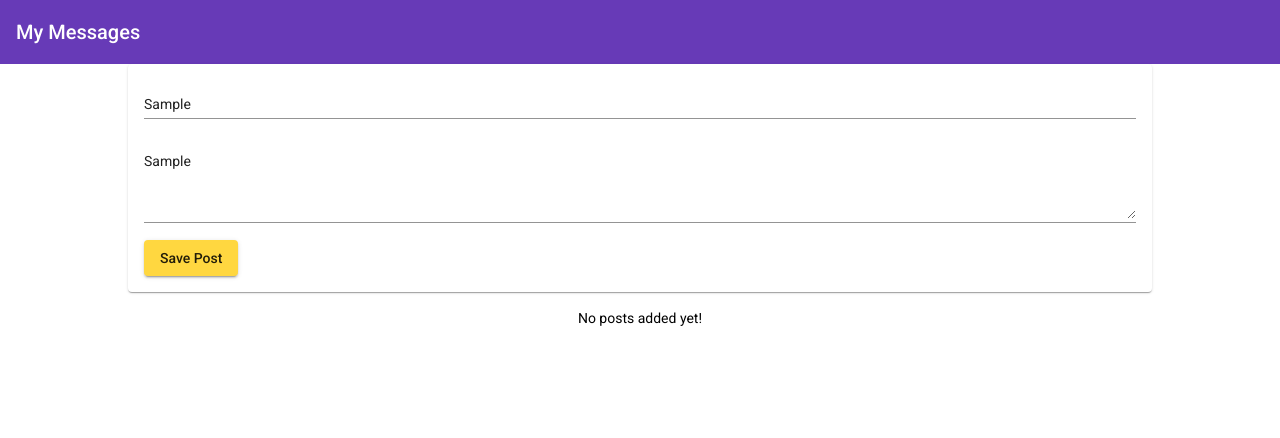
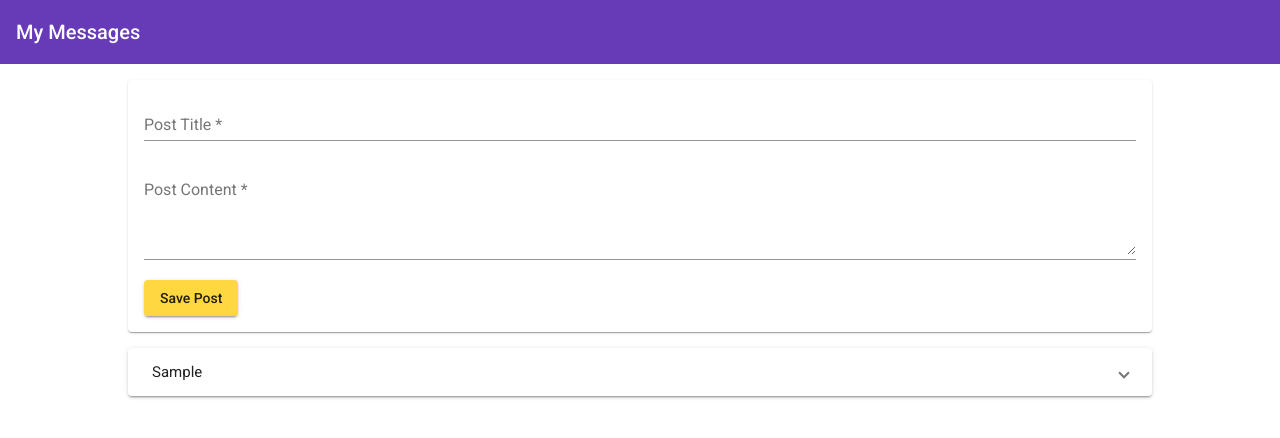
Before and after one commit to tGraham21/MEANPractice, an Angular app: page / in a window 1280 px wide. Both pictures are taken after typing "Sample", "Sample" into the empty fields and a click on the button "Save Post". Shown: the top 438 px of the page. Built offline with nearby package versions, Linux system fonts and the light colour scheme.

Commit message:
finished angular

```diff
--- a/src/app/app.component.css
+++ b/src/app/app.component.css
@@ -1,5 +1,4 @@
 main {
-  margin-top: 1rem;
   width:80%;
-  margin: auto;
+  margin: 1rem auto;
 }
--- a/src/app/app.component.html
+++ b/src/app/app.component.html
@@ -1,5 +1,5 @@
 <app-header></app-header>
 <main>
-  <app-post-create > </app-post-create>
-  <app-post-list ></app-post-list>
+  <app-post-create></app-post-create>
+  <app-post-list></app-post-list>
 </main>
--- a/src/app/app.module.ts
+++ b/src/app/app.module.ts
@@ -10,7 +10,7 @@ import {MatExpansionModule} from '@angular/material/expansion';
 
 
 import { AppComponent } from './app.component';
-import {PostCreateComponent} from './posts/post-create/post-create.component';
+import { PostCreateComponent } from './posts/post-create/post-create.component';
 import { HeaderComponent } from './header/header.component';
 import { PostListComponent } from './posts/post-list/post-list.component';
 
--- a/src/app/posts/post-create/post-create.component.css
+++ b/src/app/posts/post-create/post-create.component.css
@@ -1,4 +1,3 @@
-
 mat-form-field,
 textarea {
   width: 100%;
--- a/src/app/posts/post-create/post-create.component.html
+++ b/src/app/posts/post-create/post-create.component.html
@@ -1,18 +1,22 @@
 <mat-card>
-  <form (onSubmit)="onAddPost(postForm)" #postForm="ngForm">
+  <form (submit)="onAddPost(postForm)" #postForm="ngForm">
     <mat-form-field>
-      <input matInput type = "text"
+      <input matInput
+        type = "text"
         name="title"
         ngModel
         required
+        placeholder="Post Title"
         #title="ngModel">
         <mat-error *ngIf="title.invalid">Please Enter a post title</mat-error>
     </mat-form-field>
     <mat-form-field>
-      <textarea matInput rows="4"
+      <textarea matInput
+        rows="4"
         name="content"
         ngModel
         required
+        placeholder="Post Content"
         #content="ngModel"></textarea>
       <mat-error *ngIf="content.invalid"> Please enter post content </mat-error>
     </mat-form-field>
--- a/src/app/posts/post-create/post-create.component.ts
+++ b/src/app/posts/post-create/post-create.component.ts
@@ -1,5 +1,6 @@
-import { Component, EventEmitter, Output } from '@angular/core';
+import { Component } from '@angular/core';
 import { NgForm } from "@angular/forms";
+
 import { PostsService } from '../posts.service';
 
 @Component({
@@ -8,8 +9,8 @@ import { PostsService } from '../posts.service';
   styleUrls: ['./post-create.component.css']
 })
 export class PostCreateComponent {
-  enteredContent = '';
-  enteredTitle = '';
+  enteredContent = "";
+  enteredTitle = "";
 
   constructor(public postsService: PostsService) {}
 
@@ -17,7 +18,7 @@ export class PostCreateComponent {
     if(form.invalid){
       return;
     }
-
     this.postsService.addPost(form.value.title, form.value.content);
+    form.resetForm();
   }
 }
--- a/src/app/posts/post-list/post-list.component.css
+++ b/src/app/posts/post-list/post-list.component.css
@@ -2,6 +2,7 @@
   display: block;
   margin-top: 1rem;
 }
+
 .info-text{
   text-align: center;
 }
--- a/src/app/posts/post-list/post-list.component.html
+++ b/src/app/posts/post-list/post-list.component.html
@@ -1,7 +1,13 @@
 <mat-accordion multi="true" *ngIf="posts.length > 0">
   <mat-expansion-panel *ngFor="let post of posts">
-    <mat-expansion-panel-header> {{post.title}}</mat-expansion-panel-header>
-    <p> {{post.content}} </p>
+    <mat-expansion-panel-header>
+      {{ post.title }}
+    </mat-expansion-panel-header>
+    <p>{{ post.content }}</p>
+    <mat-action-row>
+      <button mat-button color="primary">EDIT</button>
+      <button mat-button color="warn">DELETE</button>
+    </mat-action-row>
   </mat-expansion-panel>
 </mat-accordion>
-<p class="info-text mat-body-1" *ngIf="posts.length <= 0">No posts added yet! </p>
+<p class="info-text mat-body-1" *ngIf="posts.length <= 0">No posts added yet!</p>
--- a/src/app/posts/posts.service.ts
+++ b/src/app/posts/posts.service.ts
@@ -1,7 +1,7 @@
 import { Injectable } from '@angular/core';
 import { Subject } from 'rxjs';
 
-import {Post} from './post.model';
+import { Post } from './post.model';
 
 @Injectable({providedIn: 'root'})
 export class PostsService {
@@ -12,7 +12,7 @@ export class PostsService {
     return [...this.posts];
   }
 
-  getPostUpdateListener(){
+  getPostUpdateListener() {
     return this.postsUpdated.asObservable();
   }
 
--- a/src/index.html
+++ b/src/index.html
@@ -1,15 +1,16 @@
 <!doctype html>
 <html lang="en">
 <head>
+<link href="https://fonts.googleapis.com/icon?family=Material+Icons" rel="stylesheet">
+<link href="https://fonts.googleapis.com/css?family=Roboto:300,400,500" rel="stylesheet">
   <meta charset="utf-8">
   <title>MeanCourse</title>
   <base href="/">
+
   <meta name="viewport" content="width=device-width, initial-scale=1">
   <link rel="icon" type="image/x-icon" href="favicon.ico">
-  <link href="https://fonts.googleapis.com/css?family=Roboto:300,400,500&display=swap" rel="stylesheet">
-  <link href="https://fonts.googleapis.com/icon?family=Material+Icons" rel="stylesheet">
 </head>
-<body class="mat-typography">
+<body>
   <app-root></app-root>
 </body>
 </html>
```
Also changed, not shown: src/app/posts/post-list/post-list.component.ts (+14 -14 lines), 1 other file (tests, documents, lock files or other folders).
